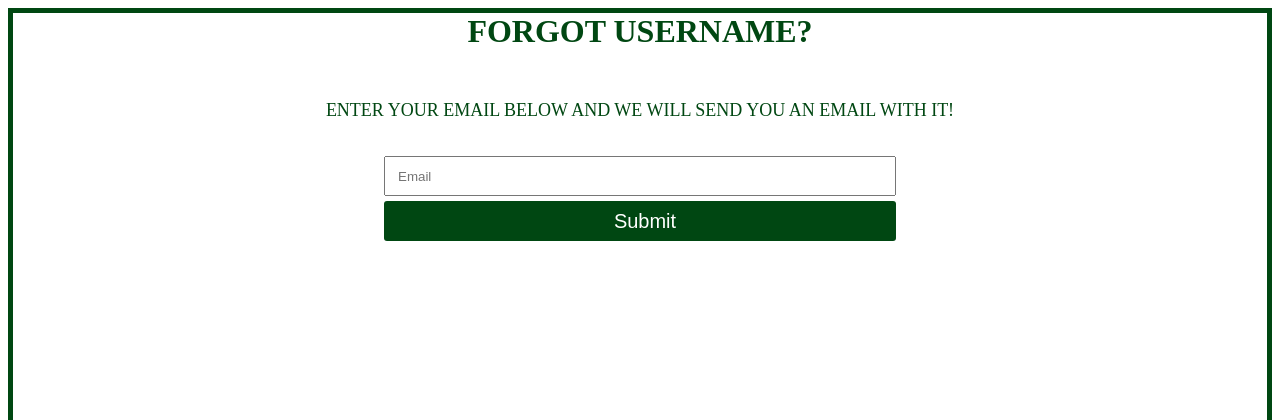
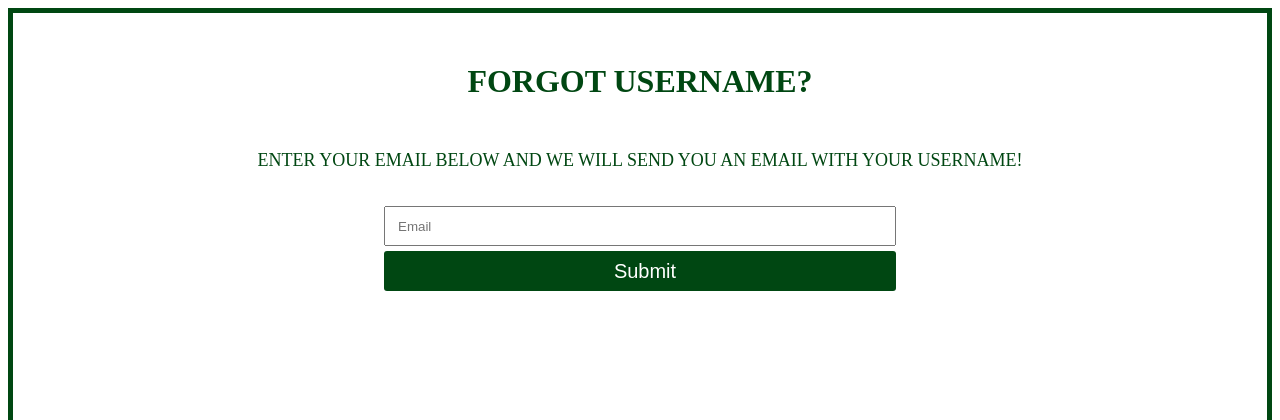
Before and after one commit to JAWD-001/GH_robotics_app, a Django app: page /login/forgot_username/ in a window 1280 px wide. Shown: the top 420 px of the page. Run offline with Django 4.2, Linux system fonts and the light colour scheme.

Commit message:
added styling to the password_reset_form and forgot_username_form templates

```diff
--- a/robotics_app/login_app/static/login_app/custom.css
+++ b/robotics_app/login_app/static/login_app/custom.css
@@ -19,6 +19,7 @@
   text-align: center;
   margin-top: 0;
   color: #004712;
+  font-family: Proxima Nova;
 }
 
 .title2 {
--- a/robotics_app/login_app/templates/login_app/forgot_username_email.html
+++ b/robotics_app/login_app/templates/login_app/forgot_username_email.html
@@ -1,6 +1,6 @@
 {% autoescape off %} You're receiving this e-mail because you requested your username
 for your user account at {{ site_name }}. The following information is provided below:
 
-{{field.label_tag}}: {{ user.username }}
+Username: {{ user.username }}
 
 Thanks for using our site! The {{ site_name }} team. {% endautoescape %}
--- a/robotics_app/login_app/templates/login_app/forgot_username_form.html
+++ b/robotics_app/login_app/templates/login_app/forgot_username_form.html
@@ -9,8 +9,8 @@
   </head>
   {% block content %}
   <body class="outside">
-    <h1 class="title">FORGOT USERNAME?</h1>
-    <p class="title2 header">ENTER YOUR EMAIL BELOW AND WE WILL SEND YOU AN EMAIL WITH IT!</p>
+    <h1 class="title title2">FORGOT USERNAME?</h1>
+    <p class="title2 header">ENTER YOUR EMAIL BELOW AND WE WILL SEND YOU AN EMAIL WITH YOUR USERNAME!</p>
     <div class="form">
     <form method="POST">
         {% csrf_token %} {% for field in form %}
--- a/robotics_app/login_app/templates/login_app/password_reset_form.html
+++ b/robotics_app/login_app/templates/login_app/password_reset_form.html
@@ -9,8 +9,8 @@
   </head>
   {% block content %}
   <body class="outside">
-    <h1 class="title">FORGOT PASSWORD?</h1>
-    <p class="title2 header">ENTER YOUR EMAIL BELOW AND WE WILL SEND YOU A LINK TO RESET IT!</p>
+    <h1 class="title title2">FORGOT PASSWORD?</h1>
+    <p class="title2 header">ENTER YOUR EMAIL BELOW AND WE WILL SEND YOU A LINK TO RESET YOUR PASSWORD!</p>
     <div class="form">
     <form method="POST">
         {% csrf_token %} {% for field in form %}
```
Also changed, not shown: robotics_app/login_app/templates/login_app/forgot_username_done.html (+4 -3 lines), 2 other files.
